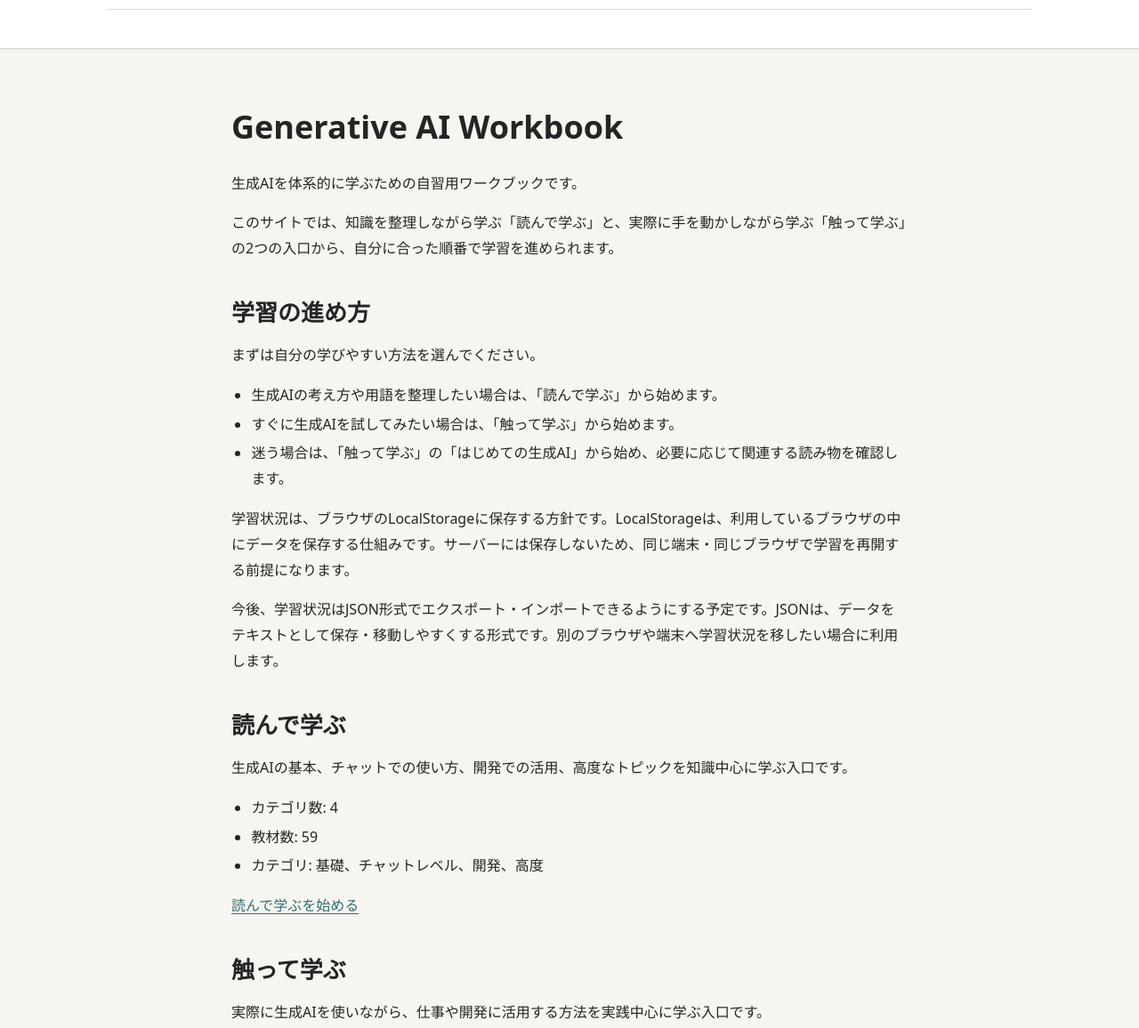
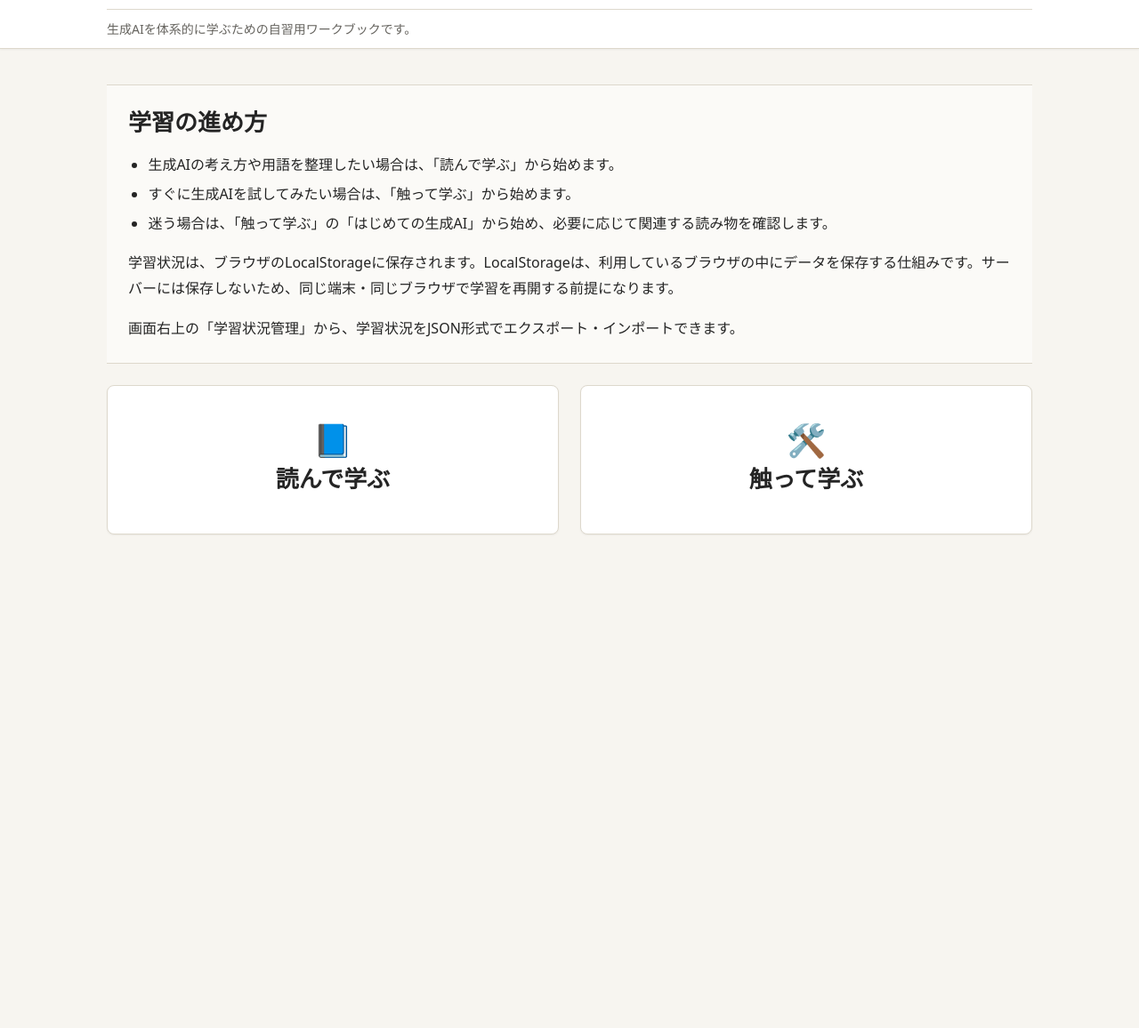
Before and after one commit to marks-dev/generative-ai-workbook, an Eleventy site: page src/index.md in a window 1280 px wide. Shown: the part 54-1210 px from the top of the page at 89% size. After the commit the page ends 800 px from the top, so only its background shows below. Built offline with nearby package versions, Linux system fonts and the light colour scheme; Eleventy itself is replaced by a stand-in of ours; files that its build step writes are made by us from their sources.

Commit message:
Refine top page navigation tiles

```diff
--- a/src/_includes/base.njk
+++ b/src/_includes/base.njk
@@ -20,6 +20,10 @@
     </div>
 
     <div class="site-header__context">
+      {% if pageType == "top" %}
+        <p class="site-header__description">生成AIを体系的に学ぶための自習用ワークブックです。</p>
+      {% endif %}
+
       {% if breadcrumbs %}
         <nav class="breadcrumb" aria-label="パンくずリスト">
           <ol class="breadcrumb__list">
--- a/src/assets/css/site.css
+++ b/src/assets/css/site.css
@@ -109,6 +109,12 @@ button {
   justify-content: space-between;
   padding-block: var(--space-xs);
   border-top: var(--border-width) solid var(--color-border);
+}
+
+.site-header__description {
+  margin: 0;
+  color: var(--color-text-muted);
+  font-size: var(--font-size-small);
 }
 
 .site-header__logo {
@@ -443,6 +449,67 @@ button {
   width: min(100% - var(--space-xl), var(--container-width));
 }
 
+.site-main--top {
+  width: min(100% - var(--space-xl), var(--container-width));
+  padding-block: var(--space-xl);
+}
+
+.top-guide {
+  border-top: var(--border-width) solid var(--color-border);
+  border-bottom: var(--border-width) solid var(--color-border);
+  background: var(--color-surface-muted);
+  padding: var(--space-lg);
+}
+
+.top-guide h2,
+.top-route-card h2 {
+  margin-top: 0;
+}
+
+.top-guide > :last-child {
+  margin-bottom: 0;
+}
+
+.top-route-list {
+  display: grid;
+  grid-template-columns: repeat(2, minmax(0, 1fr));
+  gap: var(--space-lg);
+  margin-top: var(--space-lg);
+}
+
+.top-route-card {
+  display: grid;
+  min-height: 168px;
+  place-content: center;
+  gap: var(--space-xs);
+  text-align: center;
+  border: var(--border-width) solid var(--color-border);
+  border-radius: var(--radius-md);
+  background: var(--color-surface);
+  padding: var(--space-lg);
+  color: var(--color-text);
+  cursor: pointer;
+  text-decoration: none;
+  box-shadow: var(--shadow-sm);
+}
+
+.top-route-card:hover,
+.top-route-card:focus-visible {
+  border-color: var(--color-accent);
+  background: var(--color-accent-muted);
+  box-shadow: 0 4px 12px rgb(36 36 36 / 0.08);
+}
+
+.top-route-card__icon {
+  font-size: var(--font-size-h1);
+  line-height: 1;
+}
+
+.top-route-card h2 {
+  margin-bottom: 0;
+  font-size: var(--font-size-h2);
+}
+
 .site-main--content {
   width: min(100% - var(--space-xl), var(--container-width));
 }
@@ -717,6 +784,7 @@ button {
   }
 
   .category-overview__meta,
+  .top-route-list,
   .learning-card__meta,
   .content-layout,
   .previous-next {
--- a/src/index.md
+++ b/src/index.md
@@ -2,54 +2,29 @@
 layout: base.njk
 title: Generative AI Workbook
 permalink: /
+pageType: top
 ---
 
-# Generative AI Workbook
-
-生成AIを体系的に学ぶための自習用ワークブックです。
-
-このサイトでは、知識を整理しながら学ぶ「読んで学ぶ」と、実際に手を動かしながら学ぶ「触って学ぶ」の2つの入口から、自分に合った順番で学習を進められます。
-
-## 学習の進め方
-
-まずは自分の学びやすい方法を選んでください。
+<section class="top-guide" aria-labelledby="top-guide-title">
+<h2 id="top-guide-title">学習の進め方</h2>
 
 - 生成AIの考え方や用語を整理したい場合は、「読んで学ぶ」から始めます。
 - すぐに生成AIを試してみたい場合は、「触って学ぶ」から始めます。
 - 迷う場合は、「触って学ぶ」の「はじめての生成AI」から始め、必要に応じて関連する読み物を確認します。
 
-学習状況は、ブラウザのLocalStorageに保存する方針です。LocalStorageは、利用しているブラウザの中にデータを保存する仕組みです。サーバーには保存しないため、同じ端末・同じブラウザで学習を再開する前提になります。
+学習状況は、ブラウザのLocalStorageに保存されます。LocalStorageは、利用しているブラウザの中にデータを保存する仕組みです。サーバーには保存しないため、同じ端末・同じブラウザで学習を再開する前提になります。
 
-今後、学習状況はJSON形式でエクスポート・インポートできるようにする予定です。JSONは、データをテキストとして保存・移動しやすくする形式です。別のブラウザや端末へ学習状況を移したい場合に利用します。
+画面右上の「学習状況管理」から、学習状況をJSON形式でエクスポート・インポートできます。
+</section>
 
-## 読んで学ぶ
+<div class="top-route-list">
+<a class="top-route-card" href="{{ '/reading/' | url }}">
+<span class="top-route-card__icon" aria-hidden="true">📘</span>
+<h2>読んで学ぶ</h2>
+</a>
 
-生成AIの基本、チャットでの使い方、開発での活用、高度なトピックを知識中心に学ぶ入口です。
-
-- カテゴリ数: 4
-- 教材数: 59
-- カテゴリ: 基礎、チャットレベル、開発、高度
-
-[読んで学ぶを始める]({{ '/reading/' | url }})
-
-## 触って学ぶ
-
-実際に生成AIを使いながら、仕事や開発に活用する方法を実践中心に学ぶ入口です。
-
-- カテゴリ数: 3
-- 教材数: 18
-- カテゴリ: はじめての生成AI、仕事で活用する、AIと仕組みを作る
-
-[触って学ぶを始める]({{ '/hands-on/' | url }})
-
-## 学習を再開する
-
-前回の続きから学ぶ場合は、Headerの「学習状況管理」を確認します。
-
-初期実装では、学習状況管理の独立ページは作成しません。学習状況は、各教材の完了状態をもとに確認できるようにする方針です。
-
-学習を再開するときは、次の順番で確認してください。
-
-1. Headerの「学習状況管理」を開く
-2. 完了済みの教材を確認する
-3. 次に取り組む教材へ進む
+<a class="top-route-card" href="{{ '/hands-on/' | url }}">
+<span class="top-route-card__icon" aria-hidden="true">🛠️</span>
+<h2>触って学ぶ</h2>
+</a>
+</div>
```
